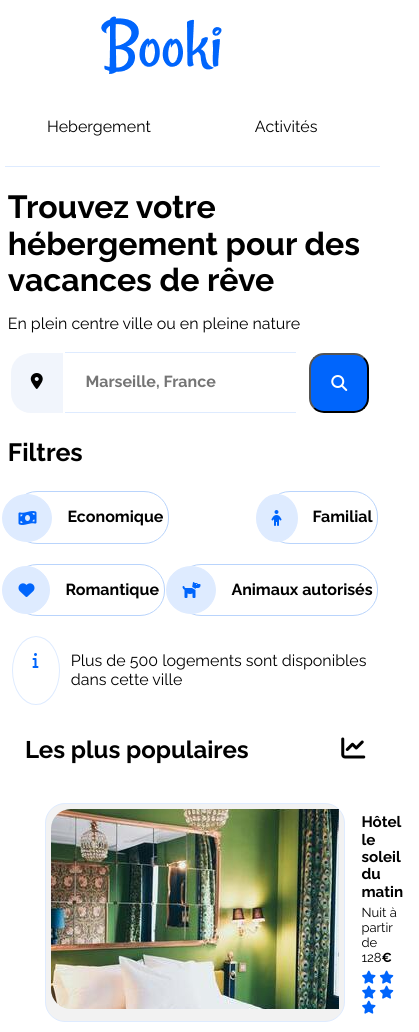
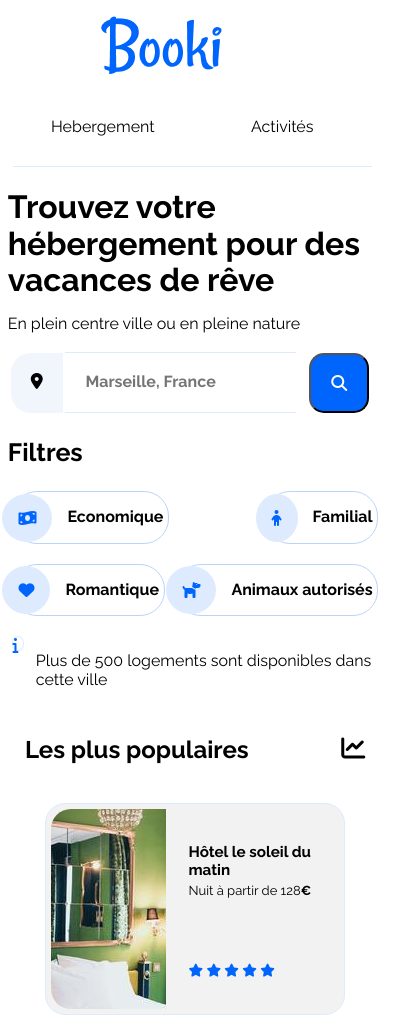
Before and after one commit to nivorako/projet-P2, a plain HTML site: page index.html in a window 390 px wide. Shown: the top 1032 px of the page, 419 px wide, since content can reach past the window. Drawn offline with Linux system fonts and the light colour scheme; files whose address does not match are found by name.

Commit message:
fix width in popular img, the same in topbar

```diff
--- a/style.css
+++ b/css/style.css
@@ -5,6 +5,8 @@
 body{
     font-family: 'Raleway', sans-serif;
     position: relative;
+    display: flex;
+    flex-direction: column;
 }
 
 header,
@@ -18,12 +20,9 @@ main{
     flex-direction: row;
     justify-content: space-between;
     align-items: center;
-    max-width: 1440px;
-    margin: 0 auto;
 }
 
 .topbar__nav{
-    width: 20%;
     display: flex;
     flex-direction: row;
     justify-content: space-between;
@@ -178,7 +177,9 @@ main{
 
 .fa-info{
     margin: 0 1%;
-    padding: 15px 20px;
+    width: 15px;
+    height: 15px;
+    /* padding: 10px 15px; */
     color: #0065FC;
     border-radius: 50%;
     border: solid #DEEBFF thin;
@@ -343,12 +344,14 @@ main{
 
 .popular__card__image{
     display: flex;
-    width: 100%;
+    width: 40%;
     height: 150px;
     -webkit-object-fit: none;
     object-fit: none;
     border-radius: 20px 0 0 20px ;
     margin-right: 6%;
+    flex-shrink: 0;
+    flex-grow: 0;
 }
 
 /* section activity */
--- a/tablette.css
+++ b/css/tablette.css
@@ -30,6 +30,7 @@
 /* en dessous de 1200px */
 
 @media all and (max-width: 1200px){
+
     .lodging__article{
         display: flex;
         flex-direction: column;
@@ -177,7 +178,6 @@
     .popular__card__image{
         height: 200px;
         display: flex;
-        width: 100%;
     }
 
     /* Activity */
--- a/index.html
+++ b/index.html
@@ -7,9 +7,9 @@
     <link rel="preconnect" href="https://fonts.googleapis.com">
     <link rel="preconnect" href="https://fonts.gstatic.com" crossorigin>
     <link href="https://fonts.googleapis.com/css2?family=Raleway:wght@400;700&display=swap" rel="stylesheet">
-    <link rel="stylesheet" href="normalize.css" />
-    <link rel="stylesheet" href="style.css" />
-    <link rel="stylesheet" href="tablette.css" />
+    <link rel="stylesheet" href="css/normalize.css" />
+    <link rel="stylesheet" href="css/style.css" />
+    <link rel="stylesheet" href="css/tablette.css" />
     <script src="https://kit.fontawesome.com/4ed0ec6e4e.js" crossorigin="anonymous"></script>
     <title>Projet Booki</title>
 </head>
```
Also changed, not shown: package.json (deleted, +0 -21 lines), css/normalize.css (renamed from normalize.css).
